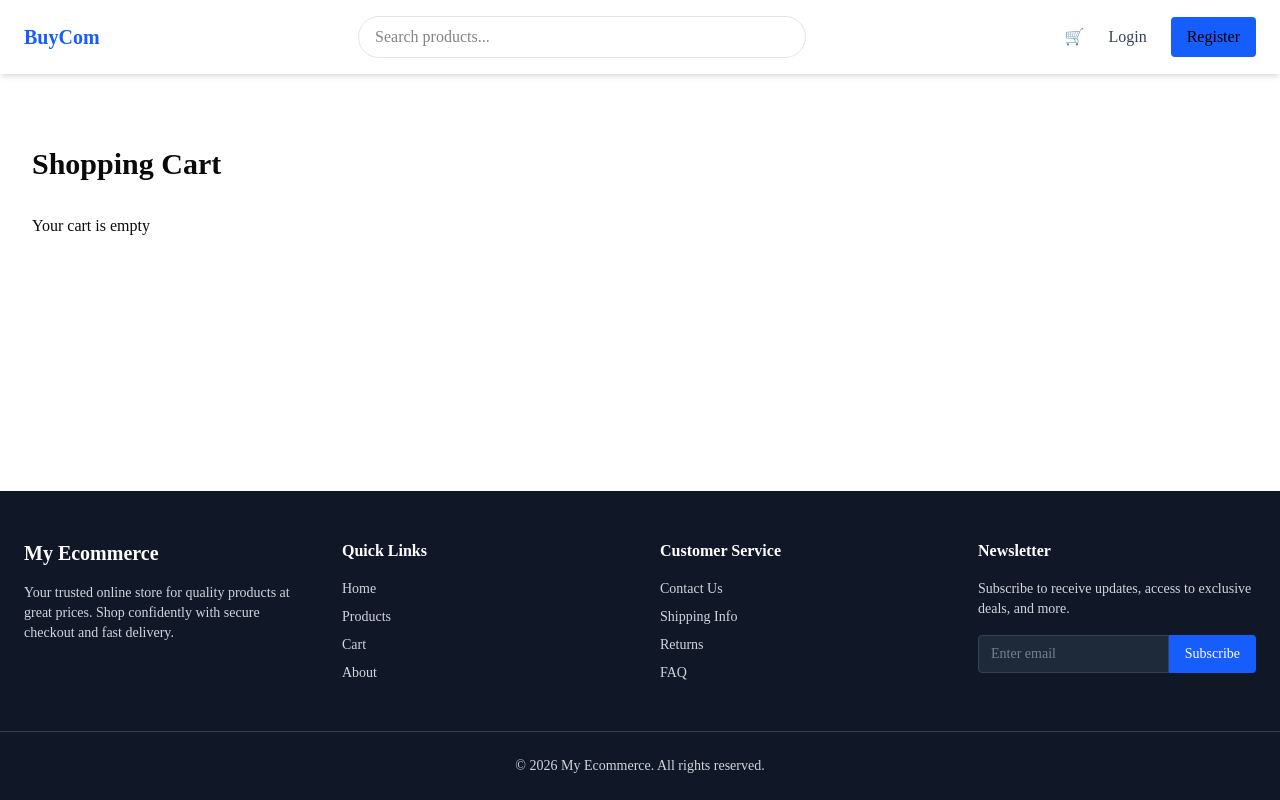
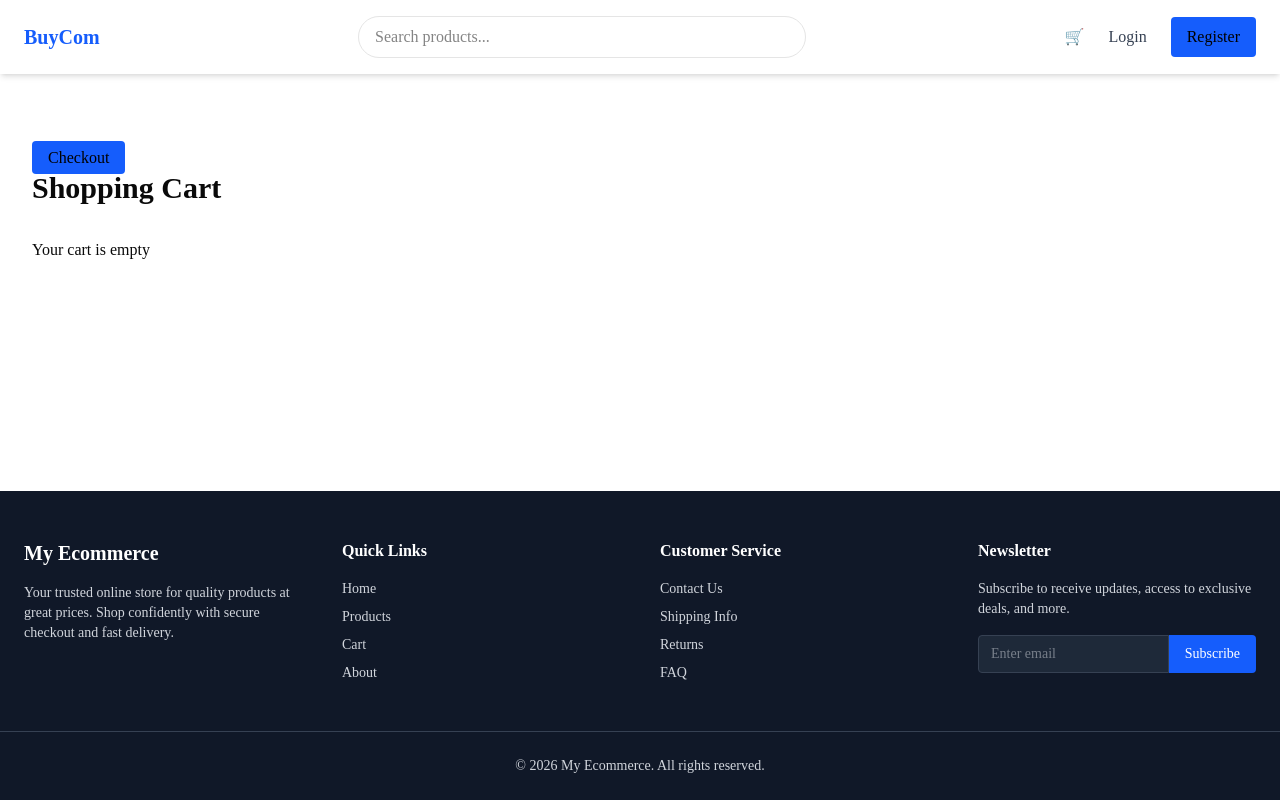
Before and after one commit to toosoft/my_ecoomerce_frontend, a Next.js app: page /cart in a window 1280 px wide. Built offline with nearby package versions, Linux system fonts and the light colour scheme; no server answers.

Commit message:
checkout...

```diff
--- a/app/cart/page.tsx
+++ b/app/cart/page.tsx
@@ -87,6 +87,12 @@ export default function CartPage() {
   return (
     <div className="container mx-auto px-4 py-10">
 
+      <Link
+        href="/checkout"
+        className="bg-blue-600 text-black px-4 py-2 rounded hover:bg-blue-700"
+      >
+        Checkout
+      </Link>
       <h1 className="text-3xl font-bold mb-8">Shopping Cart</h1>
 
       {cartProducts.length === 0 ? (
@@ -167,9 +173,7 @@ export default function CartPage() {
           </div>
 
           <div className="hidden md:flex space-x-6 text-gray-700">
-            {/* <Link href="/checkout" className="hover:text-blue-600">
-              Checkout
-            </Link> */}
+
             <Link
               href="/checkout"
               className="bg-blue-600 text-black px-4 py-2 rounded hover:bg-blue-700"
```
